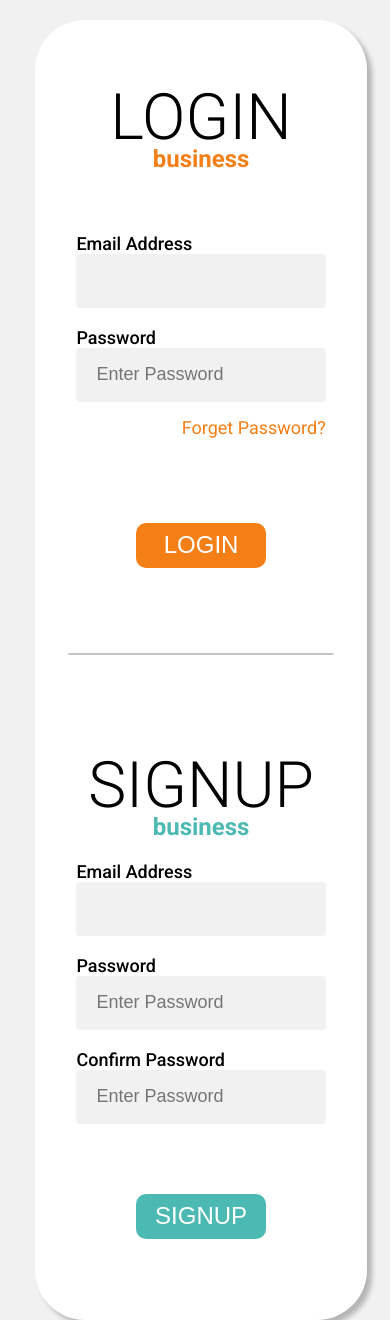
After one commit to Interhacks-2020/Simpact, a Django app: template SimpactApp/templates/Simpact HTML Files/businesslogin.html in a window 390 px wide. The commit adds this page. Run offline with Django 3.2, Linux system fonts and the light colour scheme; the template is opened without the code that fills it, so the values that code supplies are empty.

Commit message:
Created Login/Signup Page for Business and NPO (#52)
* added much more user auth stuff, slowly starting to add different authentications for each user

* forgot volunteers.py

* added the volunteer.py file into the views

* added more models and forms

* Put more classes advertisement form for business

* Creating Landing Page

* Deleted dashboard file

* Modified Index

* Responsive login and signup page from landing page for business & login.

Co-authored-by: anavianm <anavian.max@gmail.com>
Co-authored-by: Mykyta Protsenko <mykyta@protsenko.com>

```diff
--- /dev/null
+++ b/SimpactApp/templates/Simpact HTML Files/businesslogin.html
@@ -0,0 +1,76 @@
+<!DOCTYPE html>
+<html>
+<head>
+	<meta name="viewport" content="width=device-width, initial-scale=1">
+	<meta charsert="UTF-8">
+	<link href="https://fonts.googleapis.com/css2?family=Roboto:ital,wght@0,100;0,300;0,400;0,500;0,700;0,900;1,100;1,300;1,400;1,500;1,700;1,900&display=swap" rel="stylesheet">
+
+	<!-- Must Inlude for Login Portal -->
+	<link rel="stylesheet" type="text/css" href="login.css">
+
+
+	<style>
+		body {
+			background: #F1F1F1;
+			font-family: Roboto;
+			font-style: normal;
+			font-weight: normal;
+		}
+
+
+		* {
+			box-sizing: border-box;
+		}
+
+
+	</style>
+</head>
+
+<body>
+
+	<div class="logincard">
+		<div class="row">
+			<form action="/action_page.php" method="post">
+				<div class="twocolumn" id="logincol">
+					<div class="bigheadertxt"> LOGIN </div>
+					<div class="usertagtxt" style="color: #F57F17;"> business </div>
+
+					<label for="email" class="labeltxt">Email Address</label>
+	    			<input type="text" class="txtinput" name="email" required> <br>
+
+	    			<label for="psw" class="labeltxt"> Password </label>
+	    			<input type="password" class="txtinput" placeholder="Enter Password" name="psw" required>
+
+	    			 <div class="forgetpassword" > <a href="#forgetpass" style="text-decoration: none; color: #F57F17;" class="forpassid"> Forget Password? </a> </div>
+
+	    			<button type="submit" class="enterbutton" style="background: #F57F17"> LOGIN </button>
+				</div>
+			</form>
+
+			<div class="line"> </div>
+
+			<hr>
+
+			<form action="/action_page.php" method="post">
+				<div class="twocolumn" id="signupcol">
+					<div class="bigheadertxt"> SIGNUP </div>
+					<div class="usertagtxt" style="color: #4CB9B2;"> business </div>
+
+					<label for="email" class="labeltxt" style="top: 60px">Email Address</label>
+	    			<input type="text" class="txtinput" style="top: 60px" name="email" required> <br>
+
+	    			<label for="psw" class="labeltxt" style="top: 60px"> Password </label>
+	    			<input type="password" class="txtinput" style="top: 60px" placeholder="Enter Password" name="psw" required> <br>
+
+	    			<label for="psw" class="labeltxt" style="top: 60px"> Confirm Password </label>
+	    			<input type="password" class="txtinput" style="top: 60px" placeholder="Enter Password" name="psw" required>
+
+	    			<button type="submit" class="enterbutton" style="background: #4CB9B2; top: 130px" > SIGNUP </button>
+				</div>
+			</form>
+		</div>
+	</div>
+</body>
+
+
+</html>
--- /dev/null
+++ b/SimpactApp/templates/Simpact HTML Files/login.css
@@ -0,0 +1,165 @@
+.twocolumn {
+	float: left;
+	width: 50%;
+	padding: 10px;
+	top: 100px;
+	height: 100%;
+}
+
+.row:after {
+	content: "";
+	display: table;
+	clear: both;
+}
+
+.logincard {
+	position: absolute;
+	width: 85%;
+	height: 650px;
+	margin-left: 7%;
+	margin-top: 3%;
+	display: block;
+
+	background: #FFFFFF;
+	box-shadow: 5px 5px 5px rgba(0, 0, 0, 0.25);
+	border-radius: 50px;
+	border: none;
+}
+
+.line {
+	border-left: 3px solid #C4C4C4;
+	height: 500px;
+	position: absolute;
+	left: 50%;
+	margin-left: -3px;
+	top: 10%;
+	border-radius: 5px;
+}
+
+hr  {
+	position: relative;
+	border: 1px solid #C4C4C4;
+	display: none;
+	top: 275px;
+	width: 80%;
+	border-radius: 5px;
+}
+
+.bigheadertxt {
+	position: relative;
+	font-weight: 300;
+	font-size: 64px;
+	line-height: 75px;
+	text-align: center;
+
+	color: #000000;
+
+	top: 50px;
+}
+
+.usertagtxt {
+	position: relative;
+	font-weight: bold;
+	font-size: 24px;
+	line-height: 28px;
+	text-align: center;
+
+	top: 40px;
+
+}
+
+.labeltxt {
+	position: relative;
+	font-weight: 500;
+	font-size: 18px;
+	line-height: 21px;
+	left: 10%;
+	top: 100px;
+}
+
+.txtinput {
+	position: relative;
+	width: 80%;
+	height: 54px;
+
+	margin: 0 auto;
+	display: block;
+	background: rgba(196, 196, 196, 0.23);
+	border-radius: 4px;
+	border: none;
+
+	top: 100px;
+	padding-left: 20px;
+
+	font-weight: 200;
+	font-size: 18px;
+	line-height: 21px;
+}
+
+.forgetpassword {
+	position: relative;
+	right: 10%;
+	top: 115px;
+
+	font-weight: normal;
+	font-size: 18px;
+	line-height: 21px;
+	text-align: right;
+
+	color: #F57F17;
+}
+
+.forgetpassword a:hover {
+	font-weight: bold !important;
+}
+
+.enterbutton {
+	position: relative;
+	display: block;
+	margin: 0 auto;
+	cursor: pointer;
+
+	font-weight: normal;
+	font-size: 24px;
+	line-height: 28px;
+	text-align: center;
+	color: #FFFFFF;
+
+	/*background: #F57F17;*/
+	border-radius: 10px;
+	border: none;
+
+	width: 130px;
+	height: 45px;
+	top: 200px;
+}
+
+
+.enterbutton:hover {
+	background: #F2C34A !important;
+}
+
+@media only screen and (max-width: 900px) {
+	.twocolumn {
+		position: relative;
+		width: 100%;
+		top: 0px;
+	}
+
+	.logincard {
+		height: 1300px;
+		margin-bottom: 100px;
+	}
+
+	#signupcol {
+		top: 300px;
+	}
+
+	.line {
+		display: none;
+	}
+
+	hr {
+		display: block;
+	}
+}
```
Also changed, not shown: SimpactApp/templates/Simpact HTML Files/index.html (+8 -9 lines), SimpactApp/templates/Simpact HTML Files/npologin.html (added, +76 -0 lines).
